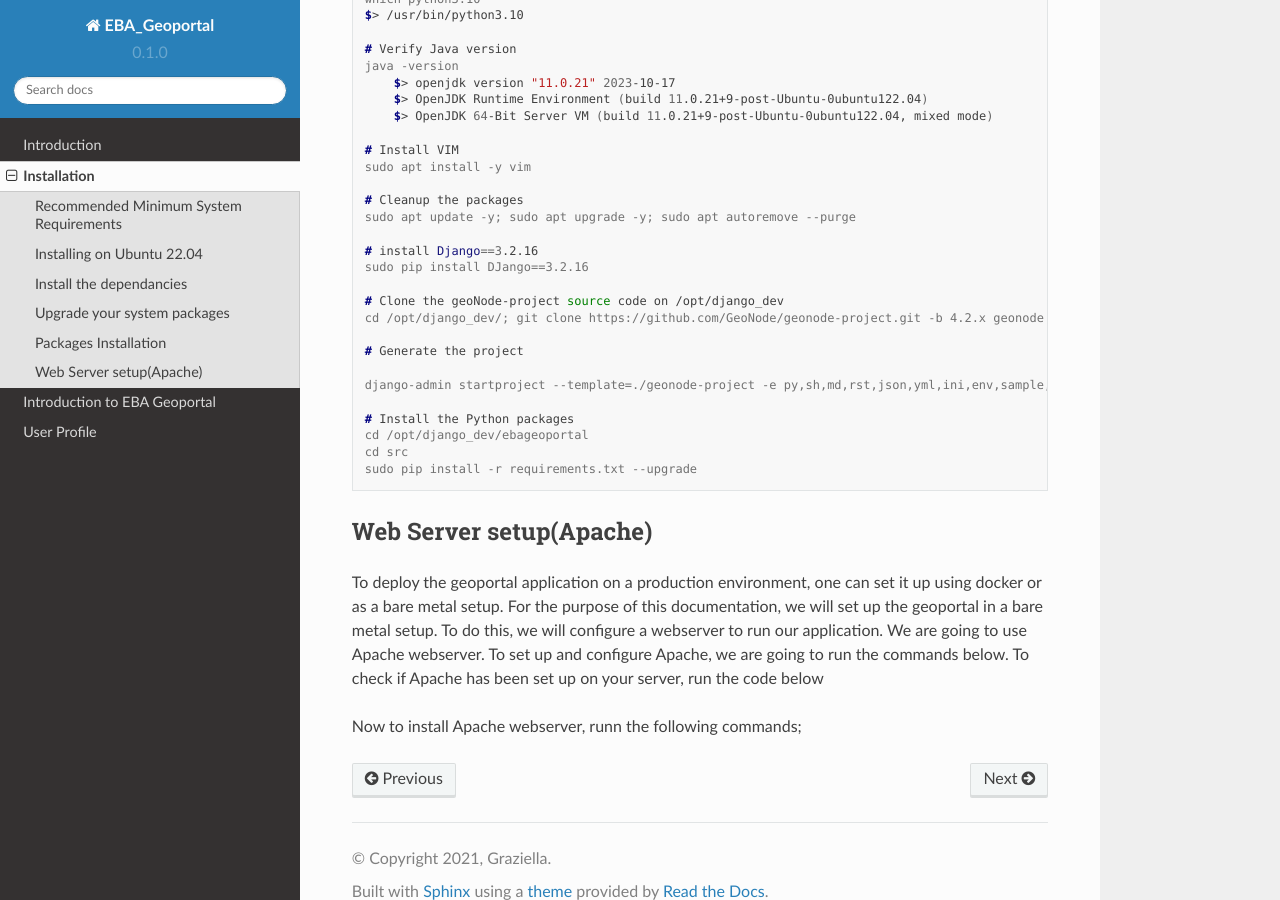
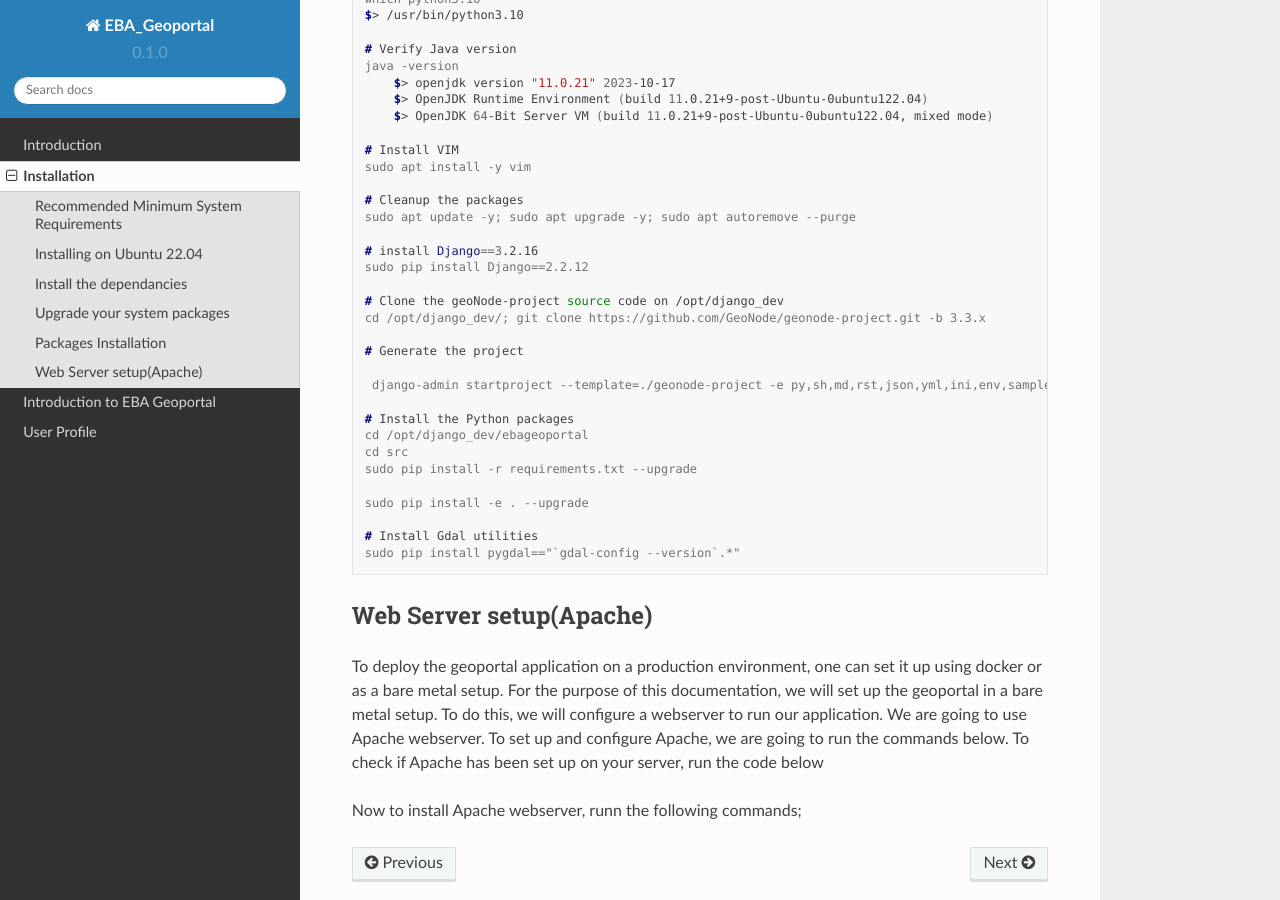
Before and after one commit to anjogu/ebageoportal-tutorial, a Sphinx documentation site: the page built from docs/source/installation.rst, in a window 1280 px wide and 900 px high, scrolled down 1597 px. Built offline with Sphinx 7.4.7 and the Read the Docs theme 2.0.0, drawn with Linux system fonts in a browser that asks for light colours.

Commit message:
installation update

```diff
--- a/docs/source/installation.rst
+++ b/docs/source/installation.rst
@@ -116,19 +116,24 @@ First, we are going to install all the system packages needed for the GeoNode se
     sudo apt update -y; sudo apt upgrade -y; sudo apt autoremove --purge
 
     # install Django==3.2.16
-    sudo pip install DJango==3.2.16
+    sudo pip install Django==2.2.12
 
     # Clone the geoNode-project source code on /opt/django_dev
-    cd /opt/django_dev/; git clone https://github.com/GeoNode/geonode-project.git -b 4.2.x geonode
+    cd /opt/django_dev/; git clone https://github.com/GeoNode/geonode-project.git -b 3.3.x
 
     # Generate the project
 
-    django-admin startproject --template=./geonode-project -e py,sh,md,rst,json,yml,ini,env,sample,properties -n monitoring-cron -n Dockerfile ebageoportal
+     django-admin startproject --template=./geonode-project -e py,sh,md,rst,json,yml,ini,env,sample,properties -n monitoring-cron -n Dockerfile eba_bare
 
     # Install the Python packages
     cd /opt/django_dev/ebageoportal
     cd src
     sudo pip install -r requirements.txt --upgrade
+
+    sudo pip install -e . --upgrade
+
+    # Install Gdal utilities
+    sudo pip install pygdal=="`gdal-config --version`.*"
 
 
 .. toctree::
@@ -163,3 +168,4 @@ Now to install Apache webserver, runn the following commands;
 
    # activate proxy and wsgi files
    sudo a2enmod proxy; sudo a2enmod proxy_http; sudo a2enmod proxy_ajp; sudo a2enmod wsgi
+   sudo a2dissite 000-default.conf; sudo a2ensite eba.conf
```
